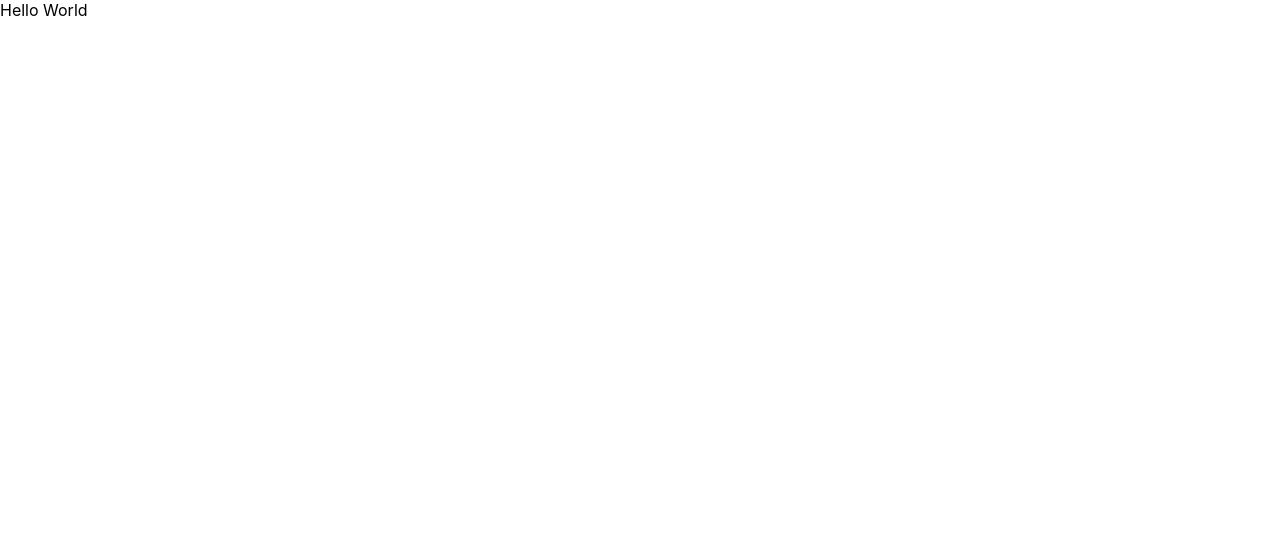
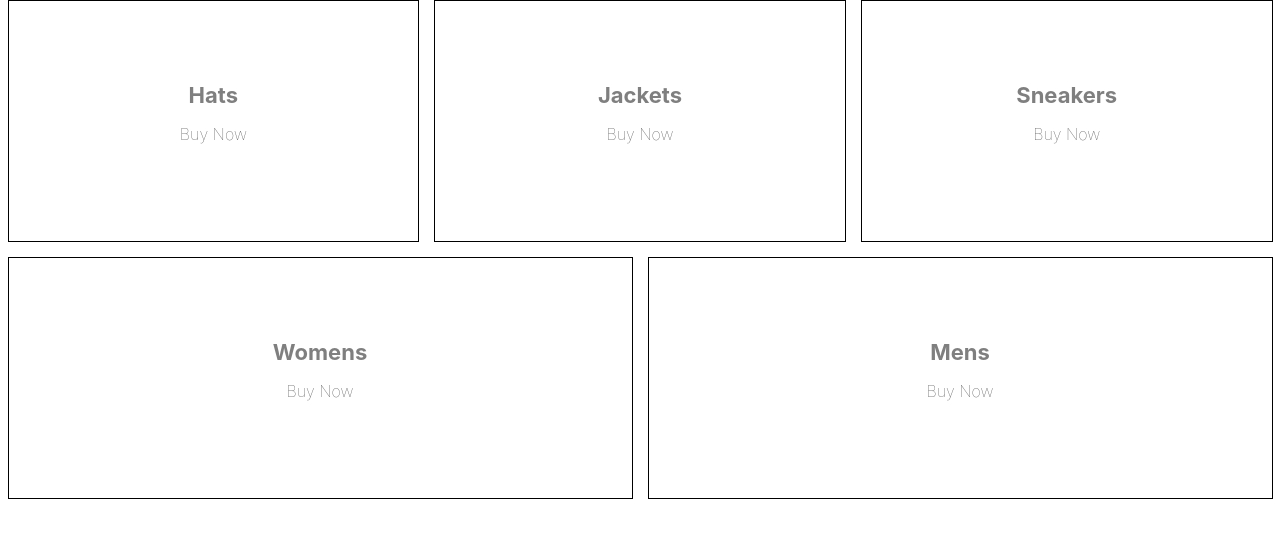
Before and after one commit to NicholasBotorog/React-Ecommerce-Firebase, a React (Create React App) app in the folder ecommerce/: page / in a window 1280 px wide. Shown: the top 538 px of the page. Built offline with nearby package versions, Linux system fonts and the light colour scheme.

Commit message:
index page

```diff
--- a/ecommerce/package.json
+++ b/ecommerce/package.json
@@ -9,10 +9,11 @@
     "react": "^18.2.0",
     "react-dom": "^18.2.0",
     "react-scripts": "5.0.1",
+    "sass": "^1.57.0",
     "web-vitals": "^2.1.4"
   },
   "scripts": {
-    "start": "react-scripts start",
+    "dev": "react-scripts start",
     "build": "react-scripts build",
     "test": "react-scripts test",
     "eject": "react-scripts eject"
--- a/ecommerce/src/App.js
+++ b/ecommerce/src/App.js
@@ -1,9 +1,44 @@
+import "./categories.style.scss"
 
 
 const App = () => {
+
+  const categories = [
+    {
+      id: 1,
+      title: 'Hats',
+    },
+    {
+      id: 2,
+      title: 'Jackets',
+    },
+    {
+      id: 3,
+      title: 'Sneakers',
+    },
+    {
+      id: 4,
+      title: 'Womens',
+    },
+    {
+      id: 5,
+      title: 'Mens',
+    },
+  ]
+
   return (
-    <div>
-      Hello World
+    <div className="categories-container">
+
+      {categories.map(({title, id}) => (
+        <div key = {id} className="category-container">
+        <div className="background-image"/>
+        <div className="category-body-container">
+          <h2>{title}</h2>
+          <p>Buy Now</p>
+        </div>
+      </div>
+      ))}
+
     </div>
   );
 }
--- /dev/null
+++ b/ecommerce/src/categories.style.scss
@@ -0,0 +1,75 @@
+.categories-container {
+  width: 100%;
+  display: flex;
+  flex-wrap: wrap;
+  justify-content: space-between;
+}
+
+.category-container {
+  min-width: 30%;
+  height: 240px;
+  flex: 1 1 auto;
+  display: flex;
+  align-items: center;
+  justify-content: center;
+  border: 1px solid black;
+  margin: 0 7.5px 15px;
+  overflow: hidden;
+
+  &:hover {
+    cursor: pointer;
+
+    & .background-image {
+      transform: scale(1.1);
+      transition: transform 6s cubic-bezier(0.25, 0.45, 0.45, 0.95);
+    }
+
+    & .category-body-container {
+      opacity: 1.9;
+    }
+  }
+
+  &.large {
+    height: 380px;
+  }
+
+  &:first-child {
+    margin-right: 7.5px;
+  }
+
+  &:last-child {
+    margin-left: 7.5px;
+  }
+
+  .background-image {
+    width: 100%;
+    height: 100%;
+    background-size: cover;
+    background-position: center;
+  }
+
+  .category-body-container {
+    height: 90px;
+    padding: 0 25px;
+    display: flex;
+    flex-direction: column;
+    align-items: center;
+    justify-content: center;
+    // border: 1px solid black;
+    background-color: white;
+    opacity: 0.7;
+    position: absolute;
+
+    h2 {
+      font-weight: bold;
+      margin: 0 6px 0;
+      font-size: 22px;
+      color: #4a4a4a;
+    }
+
+    p {
+      font-weight: lighter;
+      font-size: 16px;
+    }
+  }
+}
```
Also changed, not shown: 1 other file (tests, documents, lock files or other folders).
